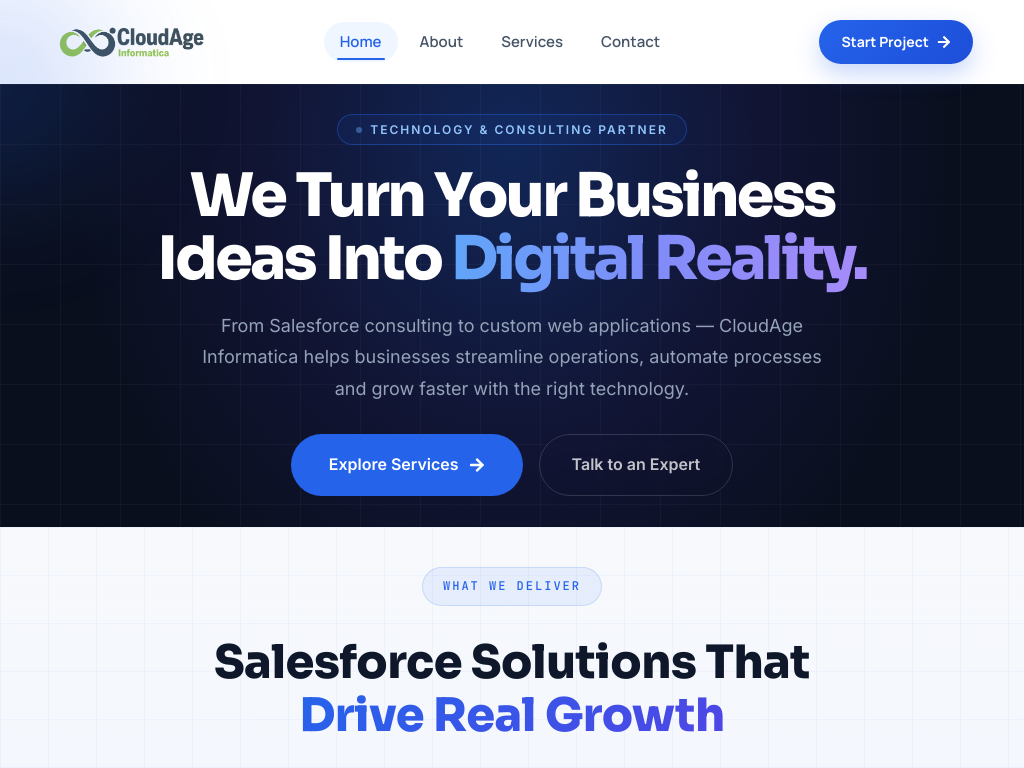
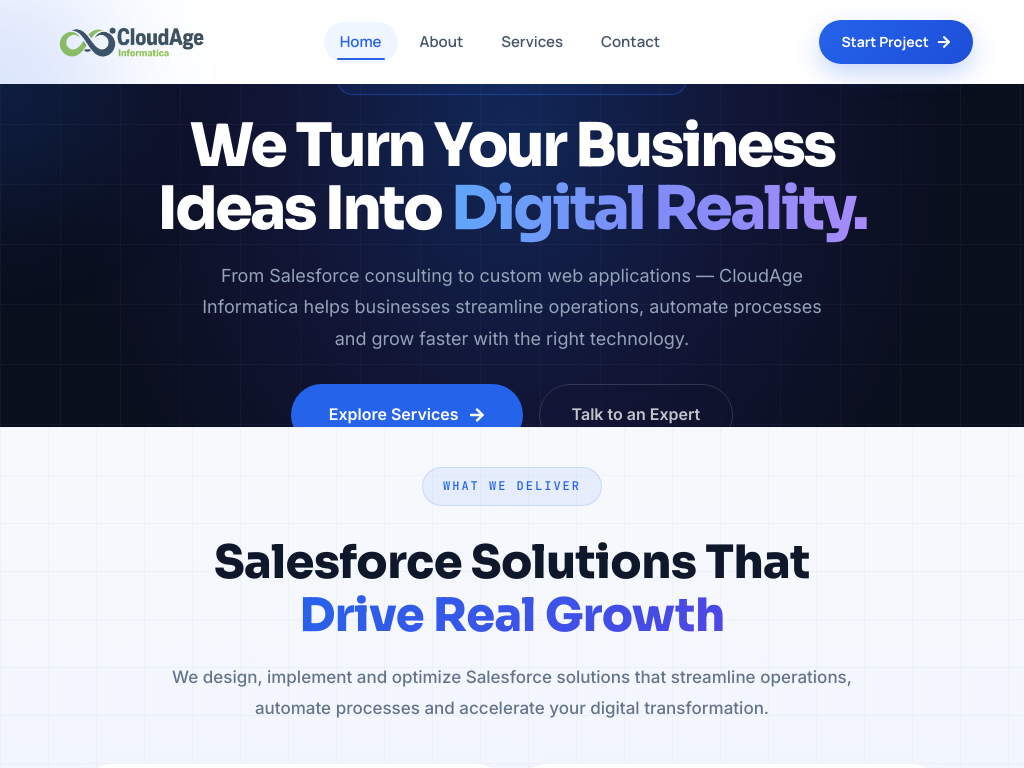
Before and after one commit to samarth-cloudage/cloudage-Agent, a React (Vite) app: page / in a window 1024 px wide. Shown: the top 768 px of the page. Built offline with nearby package versions, Linux system fonts and the light colour scheme; no server answers.

Commit message:
Final Touch Up 2

```diff
--- a/src/components/Hero/Hero.css
+++ b/src/components/Hero/Hero.css
@@ -407,10 +407,12 @@
 ========================================== */
 
 @media (min-width:769px) and (max-width:1024px){
-
+.hero{
+    margin: -20px 0 -20px;
+}
 .hero-wrap .hero{
     min-height:40vh;
-    padding:30px 30px 30px;   /* reduced top & bottom */
+    padding:0px 0px 0px;   /* reduced top & bottom */
 }
 
 .hero-wrap .hero-inner{
--- a/src/pages/About.css
+++ b/src/pages/About.css
@@ -191,6 +191,7 @@
     display: flex;
     flex-direction: column;
     align-items: center;
+    padding: 40px 0 40px;
 }
 
 .hero-grid .hero-copy h1{
--- a/src/pages/Services.css
+++ b/src/pages/Services.css
@@ -1357,7 +1357,8 @@
 }
 
 .ca-services-blue .pill-tag.faq-pill{
-    margin-top:20px !important;
+    margin-top:40px !important;
+
 }
  .ca-services-blue .section-title h2 {
     font-size: 30px;
```
